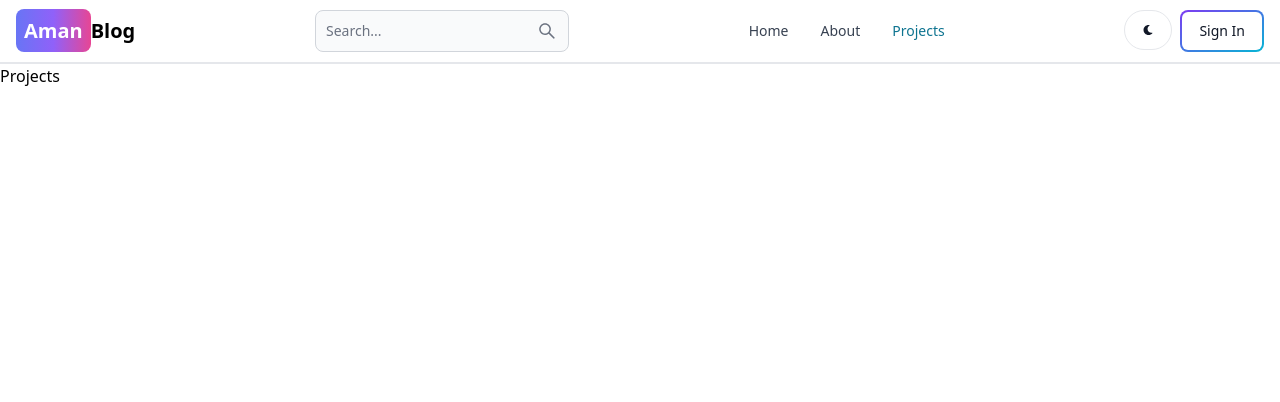
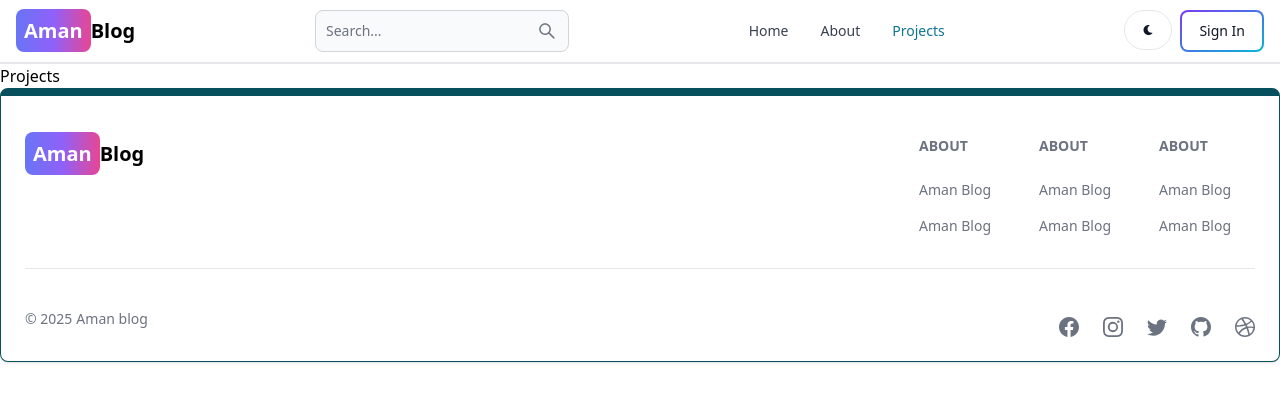
Before and after one commit to Aman-rex/Blogging-website, a React (Vite) app in the folder client/: page /project in a window 1280 px wide. Shown: the top 402 px of the page. Built offline with nearby package versions, Linux system fonts and the light colour scheme.

Commit message:
Created Footer Section

```diff
--- a/client/src/App.jsx
+++ b/client/src/App.jsx
@@ -6,6 +6,7 @@
 import Dashboard from "./pages/Dashboard"
 import Projects from "./pages/Projects"
 import Header from "./component/Header"
+import Footer from "./component/Footer"
 export default function App() {
   return (
     <BrowserRouter>
@@ -18,6 +19,7 @@
       <Route path="/dashboard" element={<Dashboard/>}/>
       <Route path="/project" element={<Projects/>}/>
      </Routes>
+     <Footer/>
     </BrowserRouter>
   )
 }
--- /dev/null
+++ b/client/src/component/Footer.jsx
@@ -0,0 +1,96 @@
+import { Footer } from "flowbite-react";
+import {BsFacebook,BsInstagram,BsTwitter,BsGithub,BsDribbble} from 'react-icons/bs'
+import { Link } from "react-router-dom";
+export default function FooterCom() {
+  return (
+    <Footer container className="border border-t-8 border-teal-800">
+      <div className="w-full max-w-7xl mx-auto">
+        <div className="grid w-full justify-between sm:flex md:grid-cols-1">
+          <div className="mt-5">
+            <Link
+              to="/"
+              className="self-center whitespace-nowrap text-lg sm:text-xl font-semibold dark:text-white"
+            >
+              <span className="px-2 py-2 bg-gradient-to-r from-indigo-500 via-purple-500 to-pink-500 rounded-lg text-white">
+                {" "}
+                Aman
+              </span>
+              Blog
+            </Link>
+          </div>
+          <div className="grid grid-cols-2 gap-8 mt-4 sm:grid-cols-3 sm:gap-6 ">
+            <div>
+                <Footer.Title title="About"/>
+                <Footer.LinkGroup col>
+                    <Footer.Link
+                     href="/home"
+                     target="_blank"
+                     rel="noopener noreferrer">
+                        Aman Blog
+
+                    </Footer.Link>
+                    <Footer.Link
+                     href="/home"
+                     target="_blank"
+                     rel="noopener noreferrer">
+                        Aman Blog
+                    </Footer.Link>
+                </Footer.LinkGroup>
+            </div>
+            <div>
+                <Footer.Title title="About"/>
+                <Footer.LinkGroup col>
+                    <Footer.Link
+                     href="/home"
+                     target="_blank"
+                     rel="noopener noreferrer">
+                        Aman Blog
+
+                    </Footer.Link>
+                    <Footer.Link
+                     href="/home"
+                     target="_blank"
+                     rel="noopener noreferrer">
+                        Aman Blog
+                    </Footer.Link>
+                </Footer.LinkGroup>
+            </div>
+            <div>
+                <Footer.Title title="About"/>
+                <Footer.LinkGroup col>
+                    <Footer.Link
+                     href="/home"
+                     target="_blank"
+                     rel="noopener noreferrer">
+                        Aman Blog
+
+                    </Footer.Link>
+                    <Footer.Link
+                     href="/home"
+                     target="_blank"
+                     rel="noopener noreferrer">
+                        Aman Blog
+                    </Footer.Link>
+                </Footer.LinkGroup>
+            </div>
+          </div>
+        </div>
+        <Footer.Divider/>
+        <div className="w-full sm:flex sm:items-center sm:justify-between ">
+            <Footer.Copyright
+            href="#"
+            by="Aman blog"
+            year={new Date().getFullYear()}
+            />
+            <div className="flex gap-6 sn:mt-0 mt-4 sm:justify-center">
+                <Footer.Icon href="#" icon={BsFacebook}/>
+                <Footer.Icon href="#" icon={BsInstagram}/>
+                <Footer.Icon href="#" icon={BsTwitter}/>
+                <Footer.Icon href="#" icon={BsGithub}/>
+                <Footer.Icon href="#" icon={BsDribbble}/>
+            </div>
+        </div>
+      </div>
+    </Footer>
+  );
+}
```
